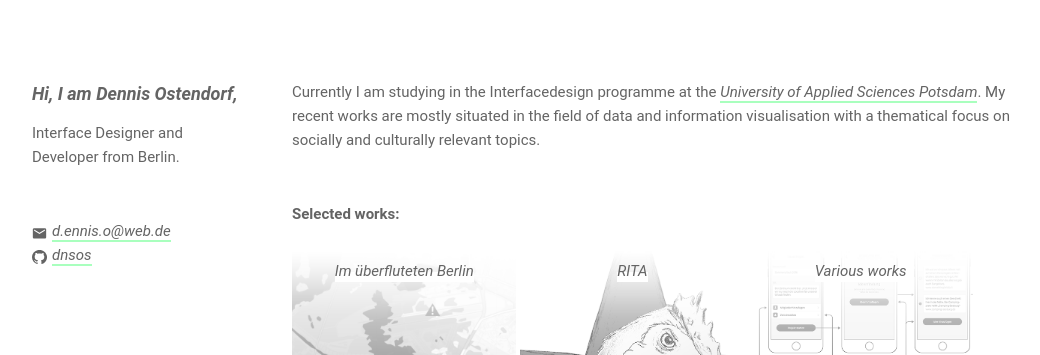
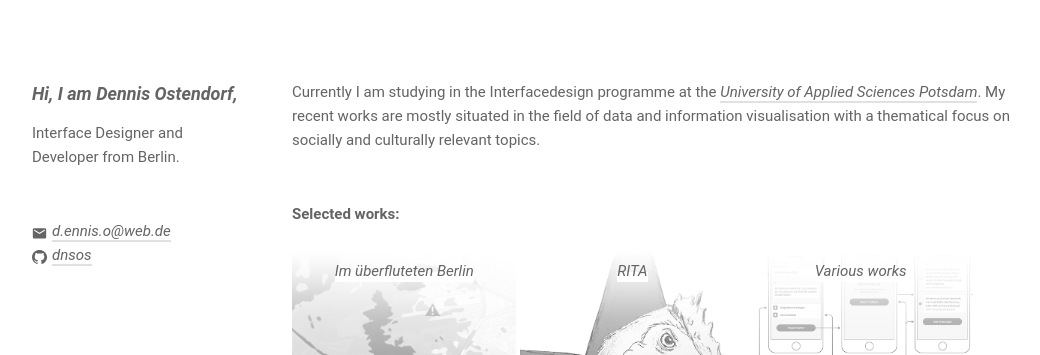
Before and after one commit to dnsos/deinns, a Jekyll site: the page built from index.html, in a window 1280 px wide. Shown: the top 355 px of the page, without its empty margins (108-1148 px from the left). Built offline with Jekyll 4.4.1, drawn with Linux system fonts in a browser that asks for light colours.

Commit message:
Removed colours

```diff
--- a/_scss/_style.scss
+++ b/_scss/_style.scss
@@ -2,8 +2,7 @@
   // colors
   --baseColor: rgb(238, 238, 238);
   --neutralColor: rgb(100, 100, 100);
-  --primaryColor: rgb(0, 204, 92);
-  --secondaryColor: rgb(169, 255, 190);
+  --primaryColor: rgb(225, 225, 225);
 
   // fonts
   --neutralFonts: 'Open Sans', Arial, sans-serif;
@@ -157,11 +156,11 @@ a {
   font-size: var(--basicFontSize);
   font-style: italic;
   text-decoration: none;
-  box-shadow: inset 0 -0.8rem 0 white, 0 .2rem 0 var(--secondaryColor);
+  box-shadow: inset 0 -0.8rem 0 white, 0 .2rem 0 var(--primaryColor);
   transition: box-shadow .2s;
   overflow: hidden; }
 a:hover {
-  box-shadow: inset 0 -0.8rem 0 var(--secondaryColor), 0 .2rem 0 var(--secondaryColor); }
+  box-shadow: inset 0 -0.8rem 0 var(--primaryColor), 0 .2rem 0 var(--primaryColor); }
 
 
 /* Buttons
@@ -470,7 +469,7 @@ hr {
   display: inline-block;
   width: 100%;
   margin: 0;
-  background-color: var(--secondaryColor);
+  background-color: var(--primaryColor);
   // clip-path: polygon(3% 0%, 97% 0%, 100% 3%, 100% 97%, 97% 100%, 3% 100%, 0% 97%, 0% 3%);
 
   .project__image {
--- a/_scss/_variables.scss
+++ /dev/null
@@ -1,13 +0,0 @@
-// colors
-$baseColor: rgb(238, 238, 238);
-$neutralColor: rgb(100, 100, 100);
-$primaryColor: rgb(0, 204, 92);
-$secondaryColor: rgb(169, 255, 190);
-
-// fonts
-$neutralFonts: 'Open Sans', Arial, sans-serif;
-$primaryFonts: 'Roboto', Arial, sans-serif;
-
-// misc
-$basicFontSize: 1.5rem;
-$underlined: inset 0 -0.8rem 0 white, 0 .2rem 0 white;
--- a/css/main.scss
+++ b/css/main.scss
@@ -3,5 +3,4 @@
 ---
 $baseurl: "{{ site.baseurl }}";
 
-@import "variables";
 @import "style";
```
Also changed, not shown: _scss/_variables.min.css (deleted).
